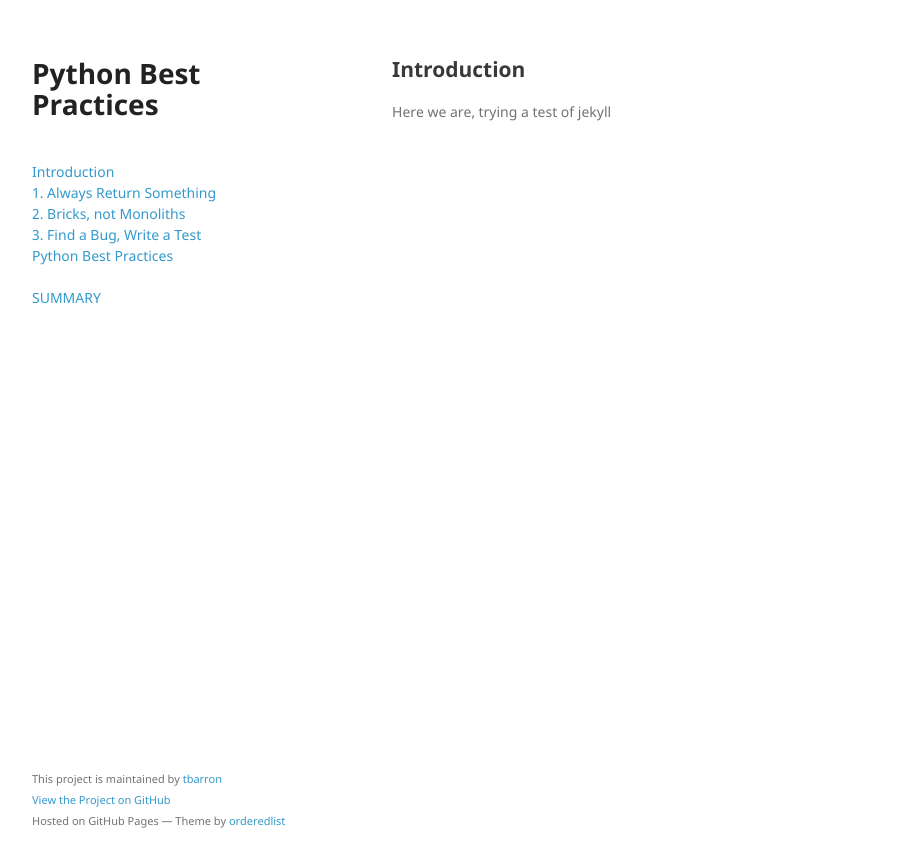
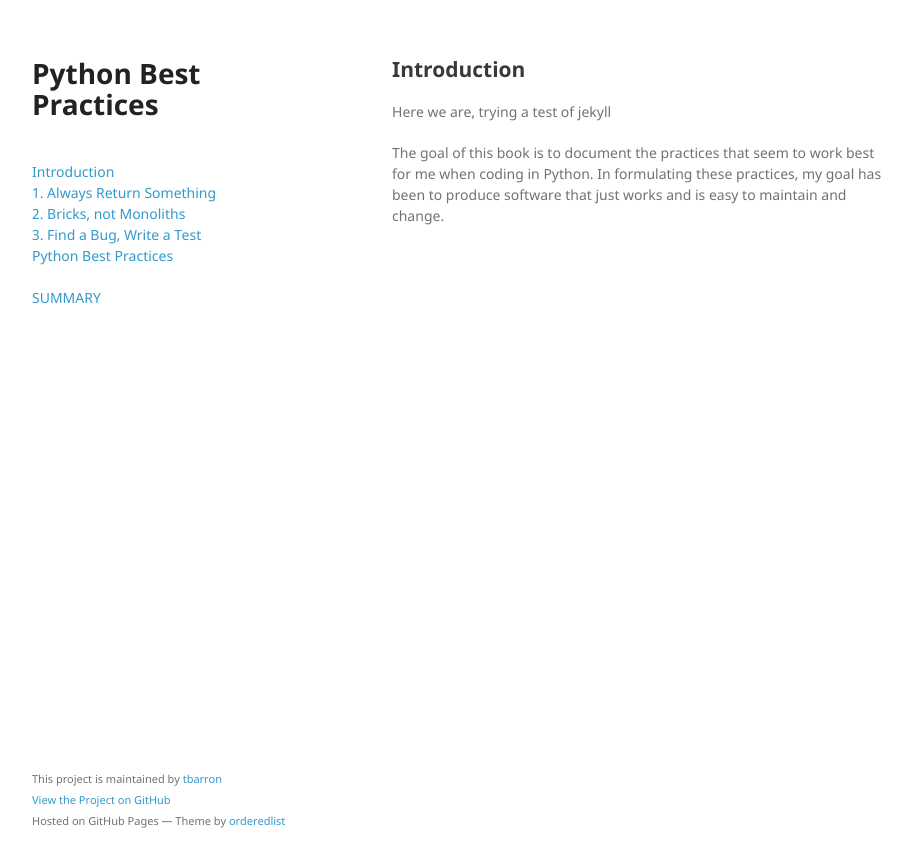
Before and after one commit to tbarron/PyBP, a Jekyll site: the page built from index.md, in a window 1280 px wide. Shown: the top 867 px of the page, without its empty margins (178-1090 px from the left). Built offline with Jekyll 4.4.1, drawn with Linux system fonts in a browser that asks for light colours; the repository's description, which GitHub fills in, is left out.

Commit message:
first paragraph

```diff
--- a/index.md
+++ b/index.md
@@ -2,3 +2,8 @@
 title: Introduction
 ---
 Here we are, trying a test of jekyll
+
+The goal of this book is to document the practices that seem to work best
+for me when coding in Python. In formulating these practices, my goal has
+been to produce software that just works and is easy to maintain and
+change.
```
